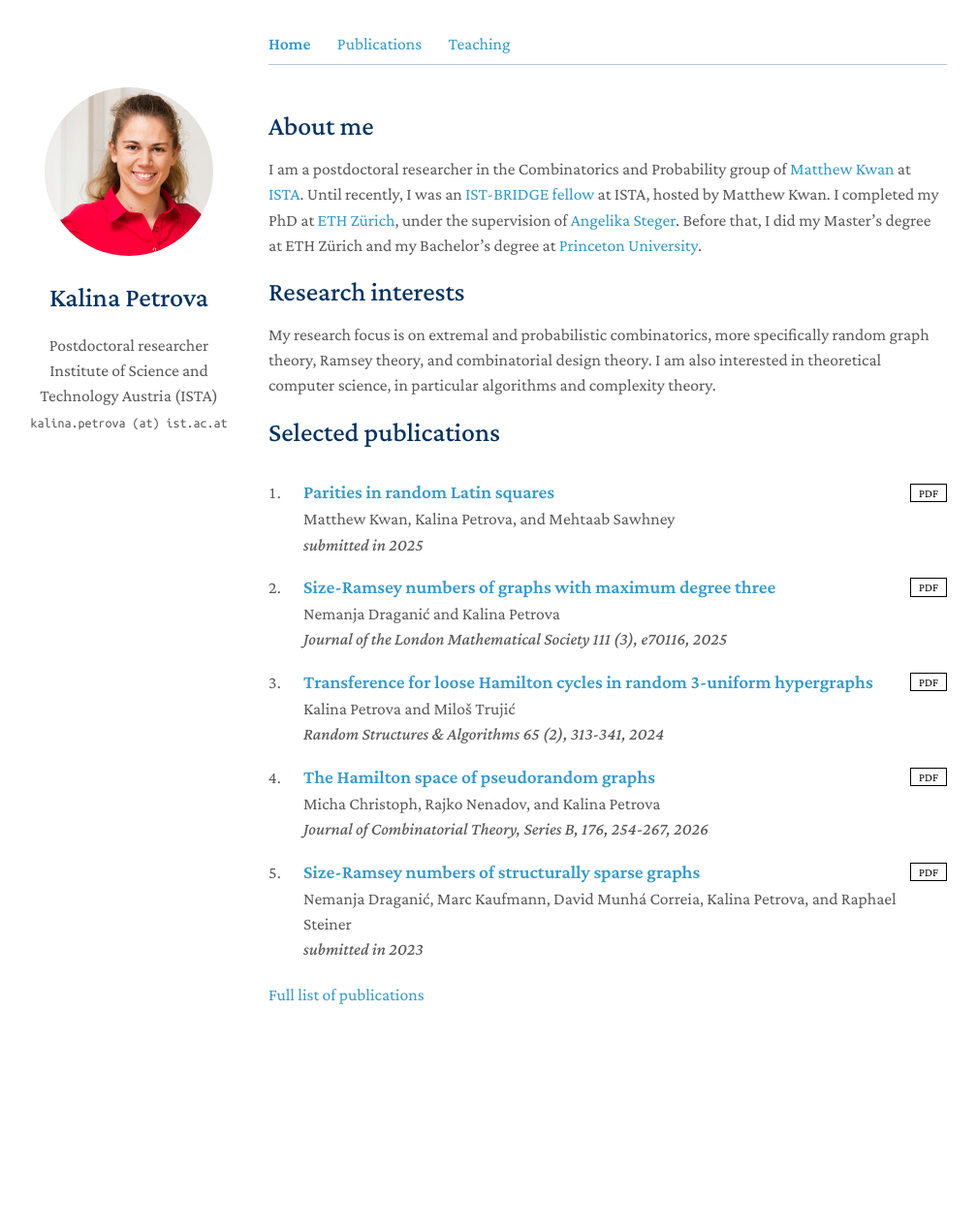
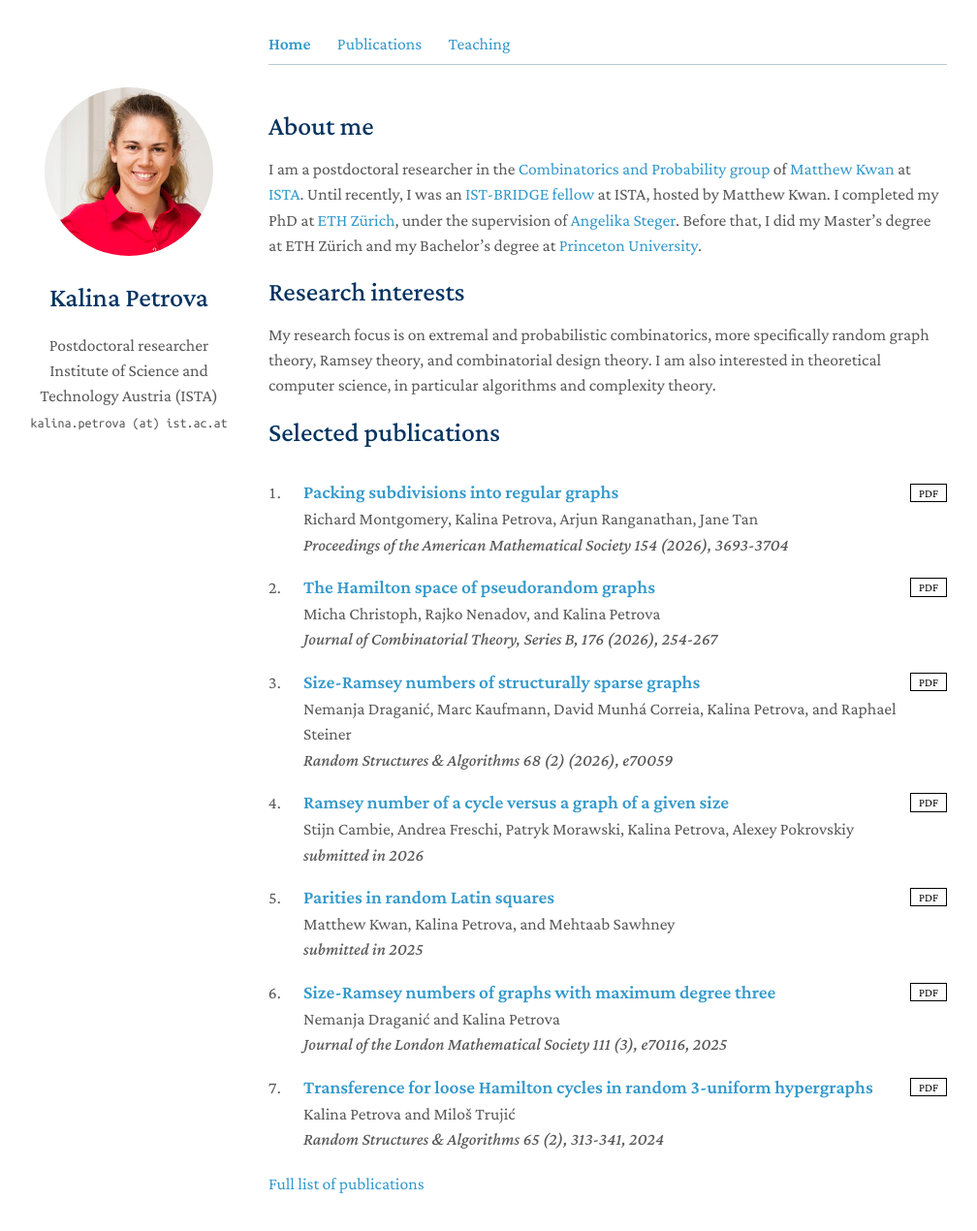
Before and after one commit to kpetrova/kpetrova.github.io, a Jekyll site: the page built from index.md, in a window 1280 px wide and 1331 px high. Shown: the top 1270 px of the window at 97% size, without its empty margins (143-1151 px from the left). Built offline with Jekyll 4.4.1, drawn with Linux system fonts in a browser that asks for light colours; a style sheet for code colours, icons or effects is not loaded.

Commit message:
updated publications

```diff
--- a/_data/publications-home.yml
+++ b/_data/publications-home.yml
@@ -1,4 +1,27 @@
 papers:
+  - title: Packing subdivisions into regular graphs
+    authors: Richard Montgomery, Kalina Petrova, Arjun Ranganathan, Jane Tan
+    journal: Proceedings of the American Mathematical Society 154 (2026), 3693-3704
+    pdf: https://arxiv.org/pdf/2508.00480
+    type: journal
+
+  - title: The Hamilton space of pseudorandom graphs
+    authors: Micha Christoph, Rajko Nenadov, and Kalina Petrova
+    journal: Journal of Combinatorial Theory, Series B, 176 (2026), 254-267
+    pdf: https://arxiv.org/pdf/2402.01447
+    type: journal
+
+  - title: Size-Ramsey numbers of structurally sparse graphs
+    authors: Nemanja Draganić, Marc Kaufmann, David Munhá Correia, Kalina Petrova, and Raphael Steiner
+    journal: Random Structures & Algorithms 68 (2) (2026), e70059
+    pdf: https://arxiv.org/pdf/2307.12028
+    type: journal
+
+  - title: Ramsey number of a cycle versus a graph of a given size
+    authors: Stijn Cambie, Andrea Freschi, Patryk Morawski, Kalina Petrova, Alexey Pokrovskiy
+    journal: submitted in 2026
+    pdf: https://arxiv.org/pdf/2601.10238
+    type: preprint
 
   - title: Parities in random Latin squares
     authors: Matthew Kwan, Kalina Petrova, and Mehtaab Sawhney
@@ -17,15 +40,3 @@ papers:
     journal: Random Structures & Algorithms 65 (2), 313-341, 2024
     pdf: https://arxiv.org/pdf/2205.11421
     type: journal
-
-  - title: The Hamilton space of pseudorandom graphs
-    authors: Micha Christoph, Rajko Nenadov, and Kalina Petrova
-    journal: Journal of Combinatorial Theory, Series B, 176, 254-267, 2026
-    pdf: https://arxiv.org/pdf/2402.01447
-    type: preprint
-
-  - title: Size-Ramsey numbers of structurally sparse graphs
-    authors: Nemanja Draganić, Marc Kaufmann, David Munhá Correia, Kalina Petrova, and Raphael Steiner
-    journal: submitted in 2023
-    pdf: https://arxiv.org/pdf/2307.12028
-    type: preprint
--- a/_data/publications.yml
+++ b/_data/publications.yml
@@ -1,6 +1,18 @@
 main:
   - category: Preprints
     papers:
+      - title: On constructing small subgraphs in the budget-constrained random graph process
+        authors: Sylwia Antoniuk, Alberto Espuny Díaz, Kalina Petrova, Miloš Stojaković
+        journal: submitted in 2026
+        pdf: https://arxiv.org/pdf/2602.18325
+        type: preprint
+
+      - title: Ramsey number of a cycle versus a graph of a given size
+        authors: Stijn Cambie, Andrea Freschi, Patryk Morawski, Kalina Petrova, Alexey Pokrovskiy
+        journal: submitted in 2026
+        pdf: https://arxiv.org/pdf/2601.10238
+        type: preprint
+
       - title: Odd-Ramsey numbers of Hamilton cycles
         authors: Simona Boyadzhiyska, Shagnik Das, Thomas Lesgourgues, and Kalina Petrova
         journal: submitted in 2025
@@ -19,32 +31,32 @@ main:
         pdf: https://arxiv.org/pdf/2509.13125
         type: preprint
 
-      - title: Packing subdivisions into regular graphs
-        authors: Richard Montgomery, Kalina Petrova, Arjun Ranganathan, Jane Tan
-        journal: submitted in 2025
-        pdf: https://arxiv.org/pdf/2508.00480
-        type: preprint
-
       - title: Sharp thresholds for higher powers of Hamilton cycles in random graphs
         authors: Tamás Makai, Matija Pasch, Kalina Petrova, Leon Schiller
         journal: submitted in 2025
         pdf: https://arxiv.org/pdf/2502.14515
         type: preprint
 
-      - title: Size-Ramsey numbers of structurally sparse graphs
-        authors: Nemanja Draganić, Marc Kaufmann, David Munhá Correia, Kalina Petrova, and Raphael Steiner
-        journal: submitted in 2023
-        pdf: https://arxiv.org/pdf/2307.12028
-        type: preprint
+  - category: Published
+    papers:
+      - title: Packing subdivisions into regular graphs
+        authors: Richard Montgomery, Kalina Petrova, Arjun Ranganathan, Jane Tan
+        journal: Proceedings of the American Mathematical Society 154 (2026), 3693-3704
+        pdf: https://arxiv.org/pdf/2508.00480
+        type: journal
 
       - title: Randomly perturbed digraphs also have bounded-degree spanning trees
         authors: Patryk Morawski and Kalina Petrova
-        journal: submitted in 2023
+        journal: The Electronic Journal of Combinatorics 33(2) (2026), P2.24
         pdf: https://arxiv.org/pdf/2306.14648
-        type: preprint
+        type: journal
 
-  - category: Published
-    papers:
+      - title: Size-Ramsey numbers of structurally sparse graphs
+        authors: Nemanja Draganić, Marc Kaufmann, David Munhá Correia, Kalina Petrova, and Raphael Steiner
+        journal: Random Structures & Algorithms 68 (2) (2026), e70059
+        pdf: https://arxiv.org/pdf/2307.12028
+        type: journal
+
       - title: Odd-Ramsey numbers of complete bipartite graphs
         authors: Simona Boyadzhiyska, Shagnik Das, Thomas Lesgourgues, and Kalina Petrova
         journal: European Journal of Combinatorics 131 (2026), 104235
@@ -53,9 +65,9 @@ main:
 
       - title: The Hamilton space of pseudorandom graphs
         authors: Micha Christoph, Rajko Nenadov, and Kalina Petrova
-        journal: Journal of Combinatorial Theory, Series B, 176, 254-267, 2026
+        journal: Journal of Combinatorial Theory, Series B, 176 (2026), 254-267
         pdf: https://arxiv.org/pdf/2402.01447
-        type: preprint
+        type: journal
 
       - title: Size-Ramsey numbers of graphs with maximum degree three
         authors: Nemanja Draganić and Kalina Petrova
@@ -65,19 +77,19 @@ main:
 
       - title: Linear-time MaxCut in multigraphs parameterized above the Poljak-Turzík bound
         authors: Jonas Lill, Kalina Petrova, and Simon Weber
-        journal: Algorithmica (2025), 1-25
+        journal: Algorithmica 87 (2025), 983-1007
         pdf: https://arxiv.org/pdf/2407.01071
         type: journal
 
       - title: A note on digraph splitting
         authors: Micha Christoph, Kalina Petrova, and Raphael Steiner
-        journal: Combinatorics, Probability and Computing (2025), 1-6
+        journal: Combinatorics, Probability and Computing 34(4) (2025), 559-564
         pdf: https://arxiv.org/pdf/2310.08449
         type: journal
 
       - title: Improved bounds for graph distances in scale free percolation and related models
         authors: Kostas Lakis, Johannes Lengler, Kalina Petrova, and Leon Schiller
-        conference: Approximation, Randomization, and Combinatorial Optimization. Algorithms and Techniques (APPROX/RANDOM 2024)
+        conference: APPROX/RANDOM 2024, LIPIcs 317 (2024), 74:1-74:22
         pdf: https://arxiv.org/pdf/2405.07217
         type: conference
 
@@ -88,7 +100,7 @@ main:
         type: journal
 
       - title: On connectivity in random graph models with limited dependencies
-        authors: Johannes Lengler, Anders Martinsson, Kalina Petrova, Patrick Schinder, Raphael Steiner, Simon Weber, and Emo Welzl
+        authors: Johannes Lengler, Anders Martinsson, Kalina Petrova, Patrick Schnider, Raphael Steiner, Simon Weber, and Emo Welzl
         journal: Random Structures & Algorithms, 65 (2), 411-448, 2024
         pdf: https://arxiv.org/pdf/2305.02974
         type: journal
--- a/index.md
+++ b/index.md
@@ -4,7 +4,7 @@ layout: homepage
 
 ## About me
 
-I am a postdoctoral researcher in the Combinatorics and Probability group of [Matthew Kwan](https://mkwn.github.io/) at [ISTA](https://ist.ac.at/en/home/). Until recently, I was an [IST-BRIDGE fellow](https://ista.ac.at/en/education/postdocs/ist-bridge/) at ISTA, hosted by Matthew Kwan. I completed my PhD at [ETH Zürich](https://ethz.ch/de.html), under the supervision of [Angelika Steger](https://inf.ethz.ch/de/personen/person-detail.steger.html). Before that, I did my Master's degree at ETH Zürich and my Bachelor's degree at [Princeton University](https://www.princeton.edu/).
+I am a postdoctoral researcher in the [Combinatorics and Probability group](https://ista.ac.at/en/research/kwan-group/) of [Matthew Kwan](https://mkwn.github.io/) at [ISTA](https://ist.ac.at/en/home/). Until recently, I was an [IST-BRIDGE fellow](https://ista.ac.at/en/education/postdocs/ist-bridge/) at ISTA, hosted by Matthew Kwan. I completed my PhD at [ETH Zürich](https://ethz.ch/de.html), under the supervision of [Angelika Steger](https://inf.ethz.ch/de/personen/person-detail.steger.html). Before that, I did my Master's degree at ETH Zürich and my Bachelor's degree at [Princeton University](https://www.princeton.edu/).
 
 ## Research interests
 
```
